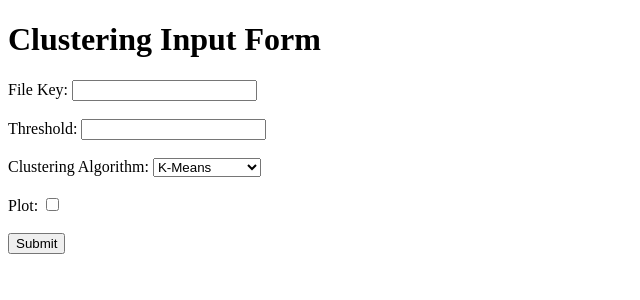
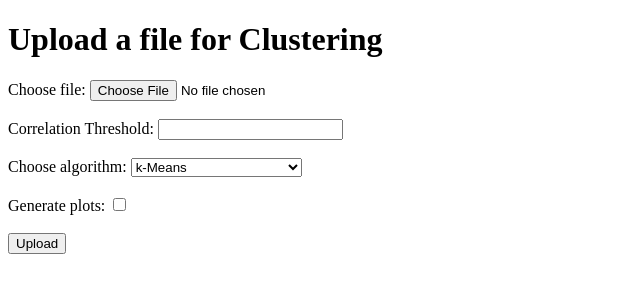
Before and after one commit to legyul/ML_web_app, a Flask app: page / in a window 1280 px wide. Shown: the top 300 px of the page, without its empty margins (0-640 px from the left). Run offline with Flask 3, Linux system fonts and the light colour scheme.

Commit message:
Update options

```diff
--- a/app.py
+++ b/app.py
@@ -1,26 +1,53 @@
-from flask import Flask, render_template, request, send_file
+from flask import Flask, render_template, request, redirect, url_for, send_file
+from werkzeug.utils import secure_filename
 from clustering_main import main
+import boto3
 import os
+from dotenv import load_dotenv
+
+# Load environment variables from .env file
+load_dotenv()
 
 app = Flask(__name__)
+
+# S3 Client configuration
+s3 = boto3.client(
+    's3',
+    aws_access_key_id=os.getenv('AWS_ACCESS_KEY_ID'),
+    aws_secret_access_key=os.getenv('AWS_SECRET_ACCESS_KEY')
+)
+
+S3_BUCKET_NAME = os.getenv('S3_BUCKET_NAME')
+UPLOAD_FOLDER = '/tmp'
+
+app.config['UPLOAD_FOLDER'] = UPLOAD_FOLDER
 
 @app.route('/')
 def index():
     return render_template('index.html')
 
-@app.route('/result', methods=['POST'])
-def result():
+@app.route('/upload', methods=['POST'])
+def upload():
     if request.method == 'POST':
-        file_key = request.form['file_key']
-        threshold = float(request.form['threshold'])
-        algorithm = request.form['algorithm']
-        plot = request.form.get('yes', 'no')  # Plot option default is 'no'
+        file = request.files['file']
+        if file:
+            filename = secure_filename(file.filename)
+            file_path = os.path.join(app.config['UPLOAD_FOLDER'], filename)
+            file.save(file_path)
+            s3.upload_file(file_path, S3_BUCKET_NAME, filename)
+            threshold = float(request.form['threshold'])
+            algorithm = request.form['algorithm']
+            plot = 'yes' if request.form.get('plot') == 'yes' else 'no'
+            main(filename, threshold, algorithm, plot)
+            return redirect(url_for('report'))
 
-        # Run clustering and generate report
-        main(file_key, threshold, algorithm, plot)
-
-        # Return result page
-        return render_template('result.html')
+@app.route('/report')
+def report():
+    report_path = './static/_doc/Report.pdf'
+    if os.path.exists(report_path):
+        return render_template('result.html', report_path=report_path)
+    else:
+        return "Report not found", 404
 
 @app.route('/download_report')
 def download_report():
--- a/templates/index.html
+++ b/templates/index.html
@@ -1,28 +1,30 @@
-<!DOCTYPE html>
+<!doctype html>
 <html lang="en">
 <head>
     <meta charset="UTF-8">
-    <title>Clustering Input Form</title>
+    <meta name="viewport" content="width=device-width, initial-scale=1.0">
+    <title>Clustering App</title>
 </head>
 <body>
-    <h1>Clustering Input Form</h1>
-    <form action="/result" method="post">
-        <label for="file_key">File Key:</label>
-        <input type="text" id="file_key" name="file_key" required><br><br>
+    <h1>Upload a file for Clustering</h1>
+    <form action="/upload" method="post" enctype="multipart/form-data">
+        <label for="file">Choose file:</label>
+        <input type="file" id="file" name="file" required><br><br>
 
-        <label for="threshold">Threshold:</label>
+        <label for="threshold">Correlation Threshold:</label>
         <input type="number" step="0.01" id="threshold" name="threshold" required><br><br>
 
-        <label for="algorithm">Clustering Algorithm:</label>
+        <label for="algorithm">Choose algorithm:</label>
         <select id="algorithm" name="algorithm">
-            <option value="k-Means">K-Means</option>
-            <option value="Agglomerative">Agglomerative</option>
+            <option value="k-Means">k-Means</option>
+            <option value="Agglomerative Clustering">Agglomerative Clustering</option>
+            <option value="both">Both</option>
         </select><br><br>
 
-        <label for="plot">Plot:</label>
-        <input type="checkbox" id="plot" name="plot"><br><br>
+        <label for="plot">Generate plots:</label>
+        <input type="checkbox" id="plot" name="plot" value="yes"><br><br>
 
-        <button type="submit">Submit</button>
+        <input type="submit" value="Upload">
     </form>
 </body>
 </html>
```
Also changed, not shown: clustering.py (+7 -10 lines).
